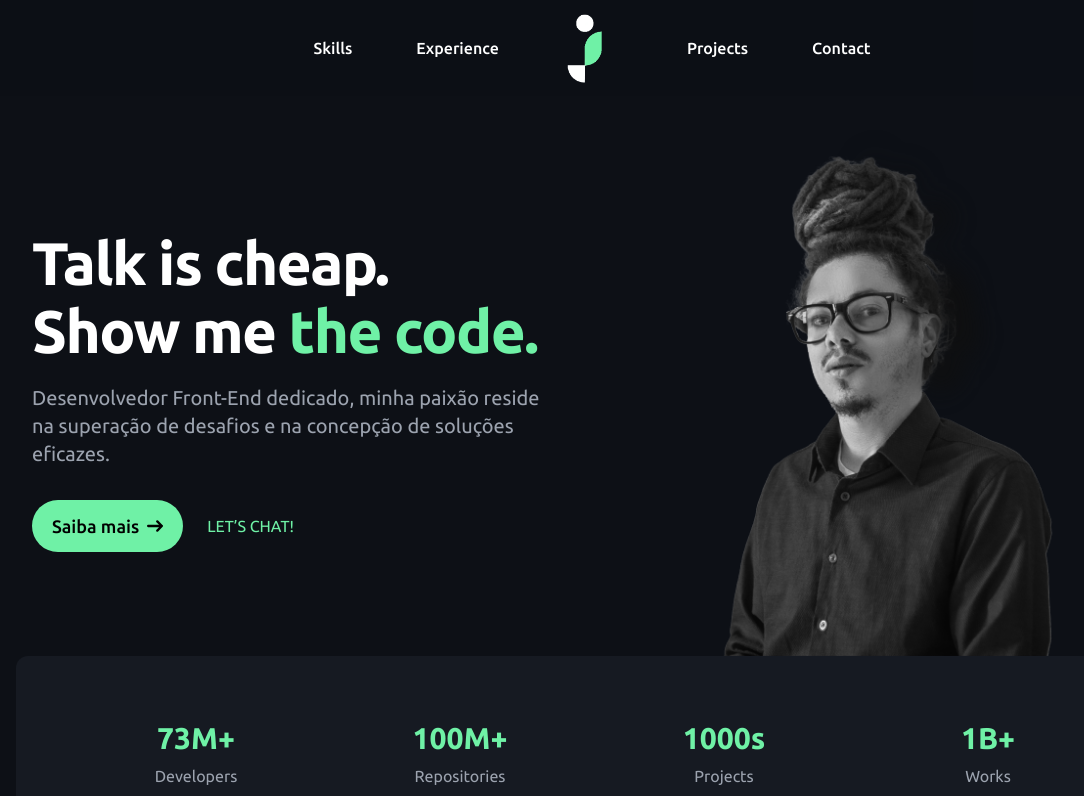
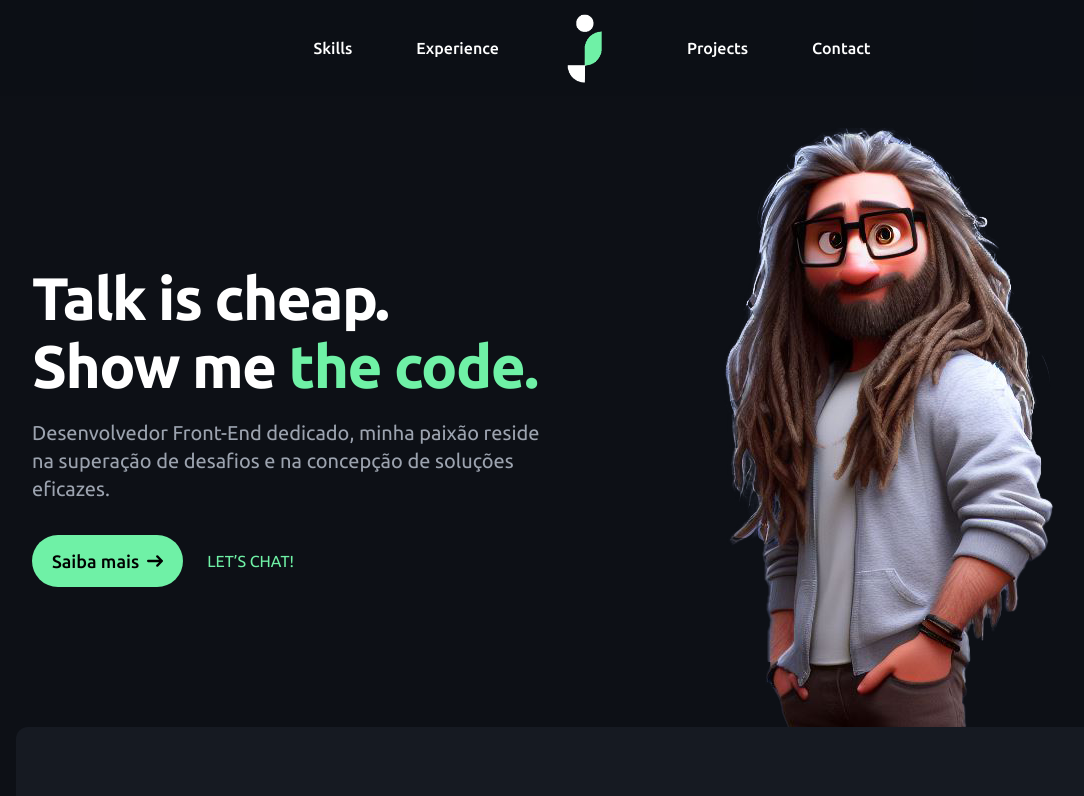
Before and after one commit to jonesrasta/portifolio_dev_ux, a Vue app: page / in a window 1280 px wide. Shown: the top 796 px of the page, without its empty margins (48-1132 px from the left). Built offline with nearby package versions, Linux system fonts and the light colour scheme.

Commit message:
feat: img cartoon

```diff
--- a/src/components/Home/Logo/Logo.vue
+++ b/src/components/Home/Logo/Logo.vue
@@ -21,7 +21,7 @@
             </div>
         </div>
         <div>
-            <img src="/src/assets/img/jones1.png"  alt="">
+            <img src="/src/assets/img/jones4.png"  alt="">
         </div>
     </div>
 
```
Also changed, not shown: src/assets/img/jones4.png (added).
